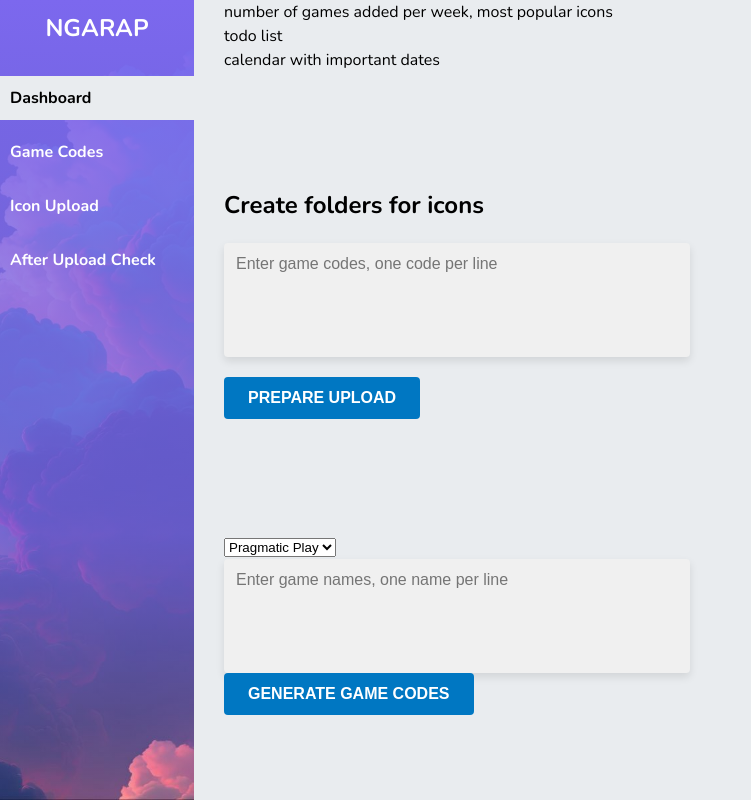
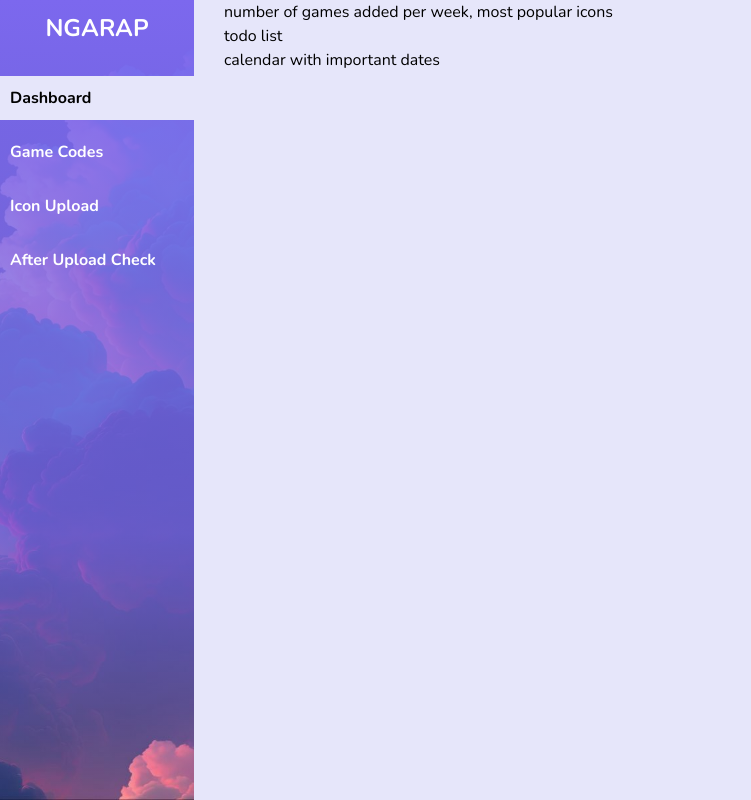
Before and after one commit to GoranK89/new-games-app, an Electron app: page index.html in a window 1000 px wide. Both pictures are taken after a click on the link "Dashboard". Shown: the whole page, without its empty margins (0-751 px from the left). Drawn offline with nearby package versions, Linux system fonts and the light colour scheme.

Commit message:
rendering the selected menu item

```diff
--- a/index.html
+++ b/index.html
@@ -11,31 +11,22 @@
     <section class="side-menu">
       <h2 class="side-menu__title">NGARAP</h2>
       <ul class="side-menu__list">
-        <li><a class="active" href="#">Dashboard</a></li>
-        <li><a href="#">Game Codes</a></li>
-        <li><a href="#">Icon Upload</a></li>
-        <li><a href="#">After Upload Check</a></li>
+        <li>
+          <a class="active" href="#" data="dashboard">Dashboard</a>
+        </li>
+        <li><a href="#" data="gameCodes">Game Codes</a></li>
+        <li><a href="#" data="gameFolders">Icon Upload</a></li>
+        <li><a href="#" data="uploadCheck">After Upload Check</a></li>
       </ul>
     </section>
-    <section class="dashboard">
+    <section id="dashboard-section">
       <ul>
         <li>number of games added per week, most popular icons</li>
         <li>todo list</li>
         <li>calendar with important dates</li>
       </ul>
     </section>
-    <section class="section-create-folders">
-      <h2>Create folders for icons</h2>
-      <textarea
-        id="input-folder-names"
-        rows="5"
-        cols="30"
-        type="text"
-        placeholder="Enter game codes, one code per line"
-      ></textarea>
-      <button id="btn-create-folder" class="btn">Prepare Upload</button>
-    </section>
-    <section>
+    <section id="game-codes-section" class="hidden">
       <select>
         <option value="PP">Pragmatic Play</option>
         <option value="PP">Evolution</option>
@@ -49,6 +40,22 @@
       ></textarea>
       <button class="btn">Generate game Codes</button>
     </section>
+    <section id="game-folders-section" class="hidden">
+      <h2>Create folders for icons</h2>
+      <textarea
+        id="input-folder-names"
+        rows="5"
+        cols="30"
+        type="text"
+        placeholder="Enter game codes, one code per line"
+      ></textarea>
+      <button id="btn-create-folder" class="btn">Prepare Upload</button>
+    </section>
+    <section id="upload-check-section" class="hidden">
+      <ul>
+        <li>generate clickable links based on all stored game codes</li>
+      </ul>
+    </section>
   </body>
   <script src="./renderer.js"></script>
 </html>
--- a/renderer.js
+++ b/renderer.js
@@ -2,6 +2,12 @@ const btnCreateFolder = document.getElementById('btn-create-folder');
 const folderNameInput = document.getElementById('input-folder-names');
 
 const sideMenu = document.querySelector('.side-menu__list');
+const sections = {
+  dashboard: document.getElementById('dashboard-section'),
+  gameCodes: document.getElementById('game-codes-section'),
+  gameFolders: document.getElementById('game-folders-section'),
+  uploadCheck: document.getElementById('upload-check-section'),
+};
 
 sideMenu.addEventListener('click', (event) => {
   const menuItem = event.target.closest('a');
@@ -12,6 +18,15 @@ sideMenu.addEventListener('click', (event) => {
   });
 
   menuItem.classList.toggle('active');
+
+  for (const section in sections) {
+    if (section === menuItem.getAttribute('data')) {
+      console.log(section, menuItem.getAttribute('data'));
+      sections[section].classList.remove('hidden');
+    } else {
+      sections[section].classList.add('hidden');
+    }
+  }
 });
 
 btnCreateFolder.addEventListener('click', () => {
--- a/scss/_layout.scss
+++ b/scss/_layout.scss
@@ -3,7 +3,7 @@ body {
   grid-template-columns: 1fr 4fr;
   gap: 3rem;
   font-family: 'Nunito', sans-serif;
-  background-color: #e9ecef;
+  background-color: $lavender;
 
   .side-menu {
     grid-row: 1/4;
@@ -35,29 +35,58 @@ body {
 
       li {
         a {
+          position: relative;
           color: #fff;
           display: block;
           padding: 1rem;
           transition: 0.3s;
 
           &:hover {
-            background: #e9ecef;
+            background: $lavender;
             color: #000;
           }
+
+          // &:hover::after {
+          //   position: absolute;
+          //   top: -40%;
+          //   right: -2px;
+          //   content: '';
+          //   display: block;
+          //   width: 20px;
+          //   height: 20px;
+          //   background: $lavender;
+          // }
         }
 
         .active {
-          background: #e9ecef;
+          position: relative;
+          background: $lavender;
           color: #000;
+
+          // &::after {
+          //   position: absolute;
+          //   top: -50%;
+          //   right: 0;
+          //   content: '';
+          //   display: block;
+          //   width: 20px;
+          //   height: 20px;
+          //   background: $lavender;
+          //   border-radius: 50%;
+          // }
         }
       }
     }
   }
 
-  .section-create-folders {
+  #game-folders-section {
     display: flex;
     gap: 2rem;
     flex-direction: column;
     align-items: flex-start;
   }
+
+  .hidden {
+    display: none !important;
+  }
 }
--- a/scss/_variables.scss
+++ b/scss/_variables.scss
@@ -1 +1,3 @@
 @import url('https://fonts.googleapis.com/css2?family=Nunito:wght@300;400;500;700&display=swap');
+
+$lavender: #e6e6fa;
```
Also changed, not shown: css/main.css, css/main.min.css.
